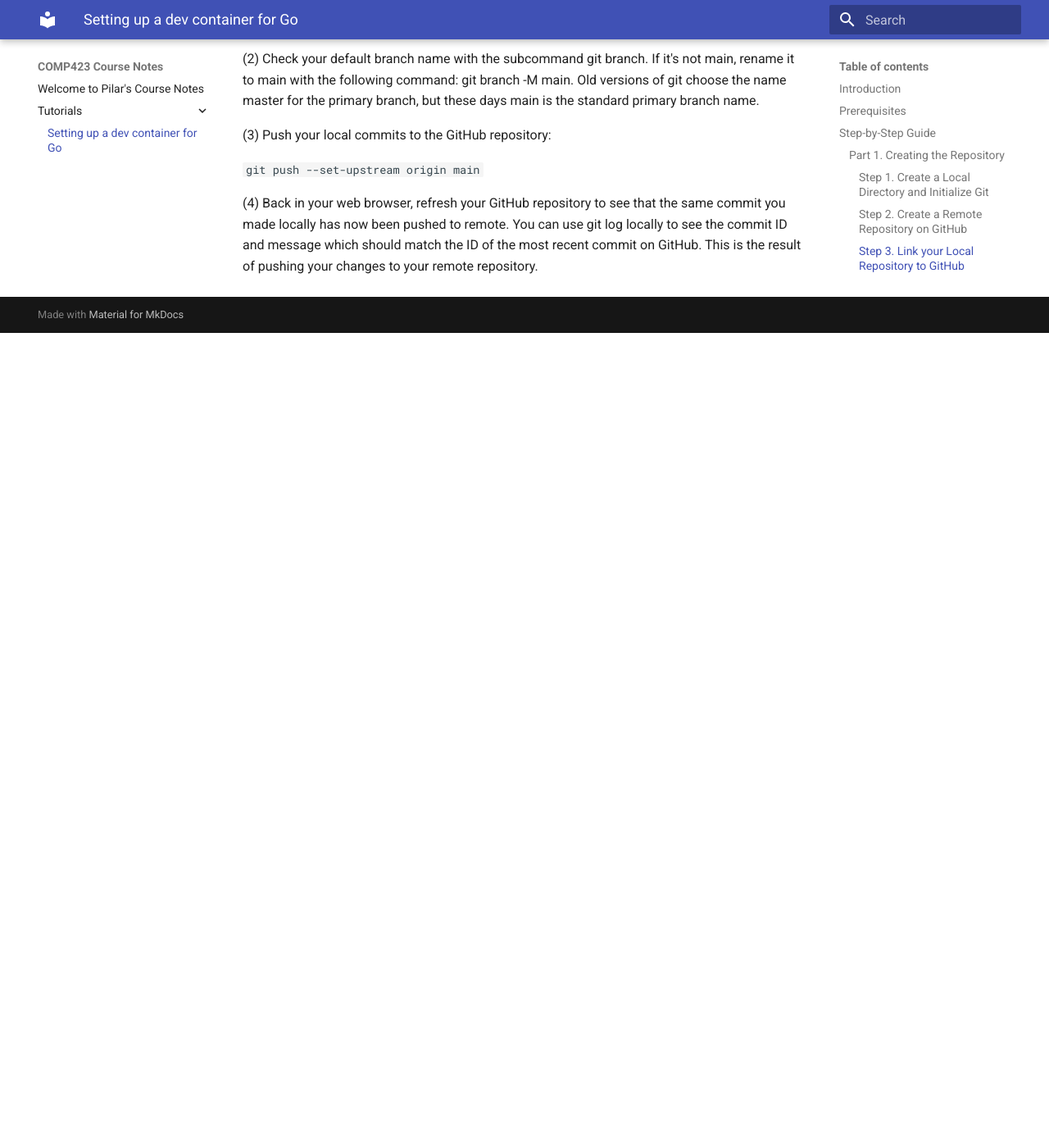
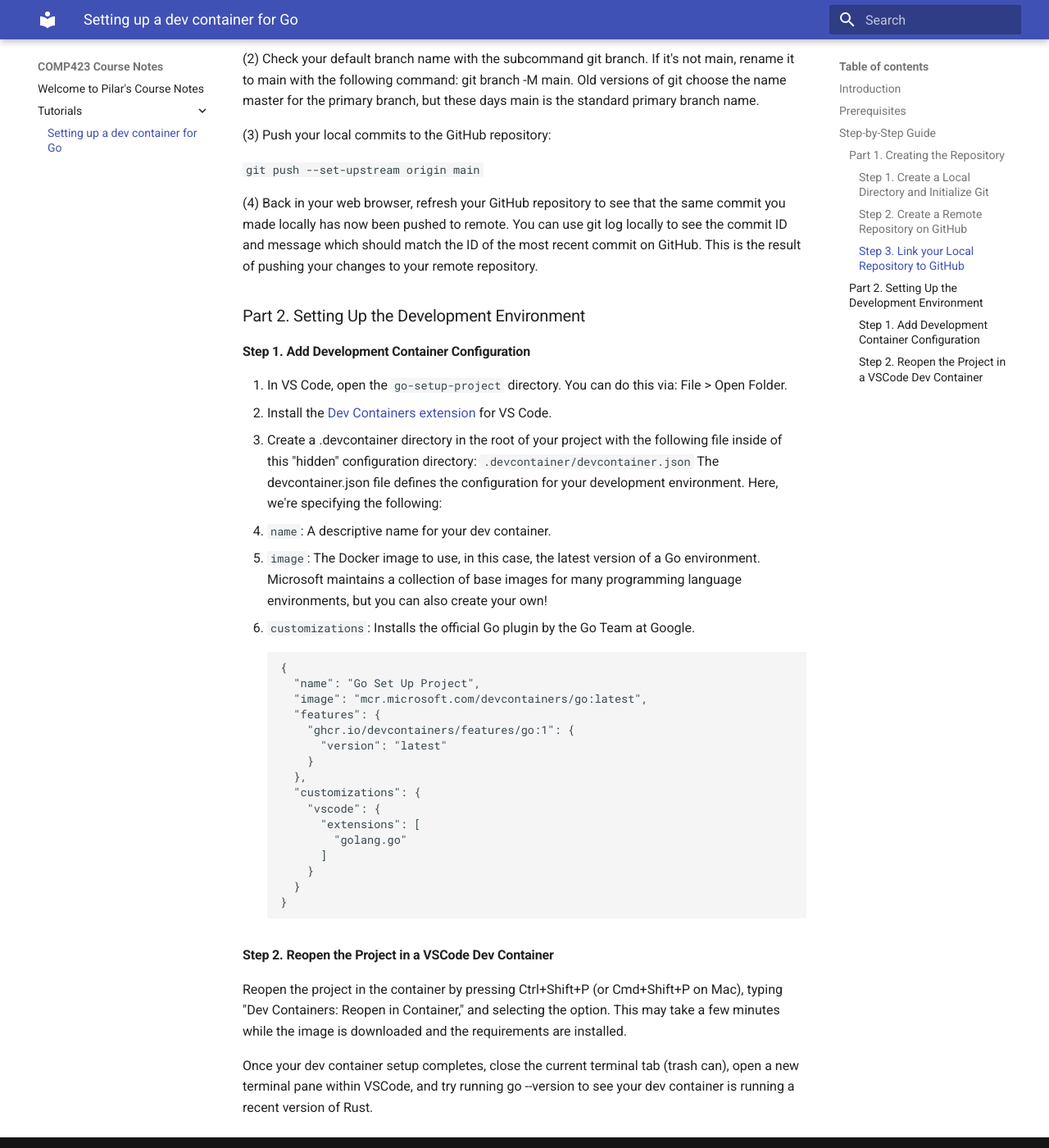
Before and after one commit to mchia157/comp423-course-notes, an MkDocs documentation site: the page built from docs/tutorials/go-setup.md, in a window 1280 px wide and 1400 px high, scrolled down 1815 px. Shown: the whole window at 82% size. Built offline with MkDocs 1.6.1 and Material for MkDocs 9.7.7, drawn with Linux system fonts in a browser that asks for light colours; before the commit the page ends 2221 px from its top, so only the background shows below that.

Commit message:
Added set up step 2

````diff
--- a/docs/tutorials/go-setup.md
+++ b/docs/tutorials/go-setup.md
@@ -69,3 +69,38 @@ git commit -m "Initial commit with README"
 `git push --set-upstream origin main`
 
 (4) Back in your web browser, refresh your GitHub repository to see that the same commit you made locally has now been pushed to remote. You can use git log locally to see the commit ID and message which should match the ID of the most recent commit on GitHub. This is the result of pushing your changes to your remote repository.
+
+### Part 2. Setting Up the Development Environment
+#### Step 1. Add Development Container Configuration
+
+1. In VS Code, open the `go-setup-project` directory. You can do this via: File > Open Folder.
+2. Install the [Dev Containers extension](https://marketplace.visualstudio.com/items?itemName=ms-vscode-remote.remote-containers) for VS Code.
+3. Create a .devcontainer directory in the root of your project with the following file inside of this "hidden" configuration directory:
+`.devcontainer/devcontainer.json`
+The devcontainer.json file defines the configuration for your development environment. Here, we're specifying the following:
+
+* `name`: A descriptive name for your dev container.
+* `image`: The Docker image to use, in this case, the latest version of a Go environment. Microsoft maintains a collection of base images for many programming language environments, but you can also create your own!
+* `customizations`: Installs the official Go plugin by the Go Team at Google.
+```
+{
+  "name": "Go Set Up Project",
+  "image": "mcr.microsoft.com/devcontainers/go:latest",
+  "features": {
+    "ghcr.io/devcontainers/features/go:1": {
+      "version": "latest"
+    }
+  },
+  "customizations": {
+    "vscode": {
+      "extensions": [
+        "golang.go"
+      ]
+    }
+  }
+}
+```
+#### Step 2. Reopen the Project in a VSCode Dev Container
+Reopen the project in the container by pressing Ctrl+Shift+P (or Cmd+Shift+P on Mac), typing "Dev Containers: Reopen in Container," and selecting the option. This may take a few minutes while the image is downloaded and the requirements are installed.
+
+Once your dev container setup completes, close the current terminal tab (trash can), open a new terminal pane within VSCode, and try running go --version to see your dev container is running a recent version of Rust.
````
